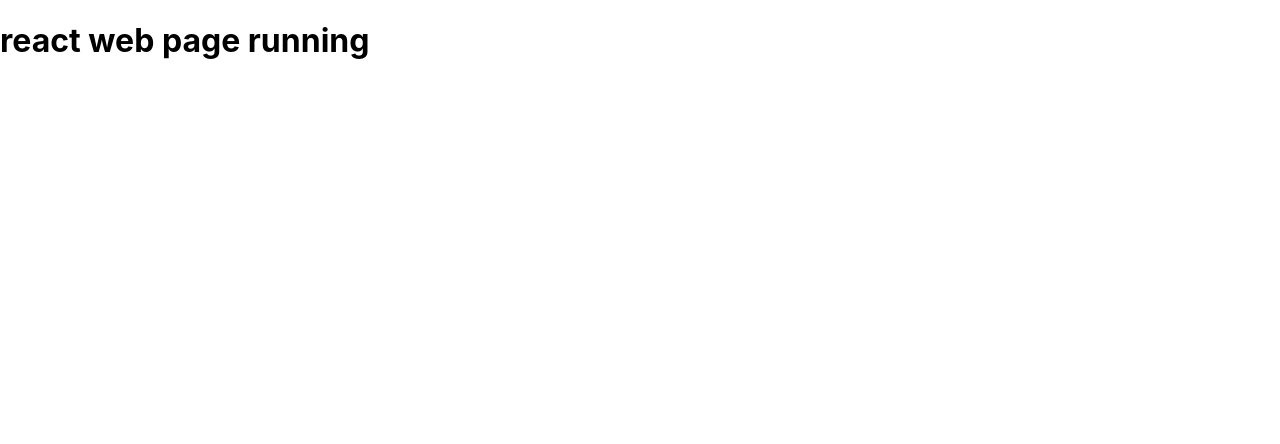
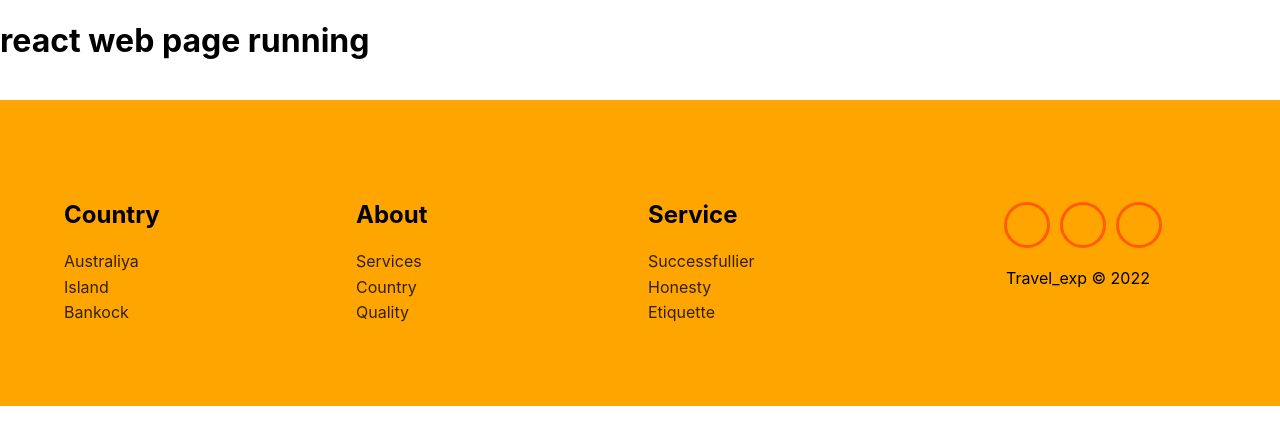
Before and after one commit to proloypaul/secure_travel_client-site, a React (Create React App) app: page / in a window 1280 px wide. Shown: the top 444 px of the page. Built offline with nearby package versions, Linux system fonts and the light colour scheme.

Commit message:
create some component

```diff
--- a/package.json
+++ b/package.json
@@ -3,11 +3,15 @@
   "version": "0.1.0",
   "private": true,
   "dependencies": {
+    "@emotion/react": "^11.7.1",
+    "@emotion/styled": "^11.6.0",
+    "@mui/material": "^5.3.1",
     "@testing-library/jest-dom": "^5.16.1",
     "@testing-library/react": "^12.1.2",
     "@testing-library/user-event": "^13.5.0",
     "react": "^17.0.2",
     "react-dom": "^17.0.2",
+    "react-router-dom": "^6.2.1",
     "react-scripts": "5.0.0",
     "web-vitals": "^2.1.4"
   },
--- a/src/App.js
+++ b/src/App.js
@@ -1,9 +1,12 @@
 import './App.css';
+import Footer from './Components/Footer/Footer';
 
 function App() {
   return (
     <div>
       <h1>react web page running</h1>
+
+     <Footer></Footer>
     </div>
   );
 }
--- /dev/null
+++ b/src/Components/Footer/Footer.css
@@ -0,0 +1,47 @@
+.footer-clean{
+    background: orange;
+    margin-top: 40px;
+    color: #000000;
+  }
+.footer-clean ul {
+    padding:0;
+    list-style:none;
+    line-height:1.6;
+    font-size:16px;
+    color: #000000;
+    margin-bottom:0;
+}
+
+.footer-clean ul li{
+    color:inherit;
+    text-decoration:none;
+    opacity:0.8;
+}
+
+.footer-clean ul li:hover {
+    opacity:1;
+}
+
+.footer-clean .social {
+    text-align:center;
+}
+
+.footer-clean .social > i{
+    font-size:30px;
+    width:40px;
+    height:40px;
+    line-height:40px;
+    display:inline-block;
+    text-align:center;
+    border-radius:50%;
+    border:3px solid orangered;
+    margin-left:10px;
+    margin-top:22px;
+    color:inherit;
+    opacity:0.75;
+}
+
+.footer-clean .social > i:hover {
+    /* opacity:0.9; */
+    color: crimson;
+}
--- /dev/null
+++ b/src/Components/Footer/Footer.js
@@ -0,0 +1,43 @@
+import { Container, Grid } from '@mui/material';
+import React from 'react';
+import './Footer.css';
+
+const Footer = () => {
+    return (
+        <footer className="footer-clean">
+            <Container className="container" sx={{py:10}}>
+                <Grid container spacing={2}>
+                    <Grid item xs={4} md={3} className="item">
+                        <h2>Country</h2>
+                        <ul>
+                            <li>Australiya</li>
+                            <li>Island</li>
+                            <li>Bankock</li>
+                        </ul>
+                    </Grid>
+                    <Grid item xs={4} md={3} className="item">
+                        <h2>About</h2>
+                        <ul>
+                            <li>Services</li>
+                            <li>Country</li>
+                            <li>Quality</li>
+                        </ul>
+                    </Grid>
+                    <Grid item xs={4} md={3} className="item">
+                        <h2>Service</h2>
+                        <ul>
+                            <li>Successfullier</li>
+                            <li>Honesty</li>
+                            <li>Etiquette</li>
+                        </ul>
+                    </Grid>
+                    <Grid item xs={12} md={3} className="social"><i className="fab fa-facebook-square"></i><i className="fab fa-twitter-square"></i><i className="fab fa-instagram-square"></i>
+                        <p>Travel_exp &copy; 2022</p>
+                    </Grid>
+                </Grid>
+            </Container>
+        </footer>
+    );
+};
+
+export default Footer;
--- a/src/index.js
+++ b/src/index.js
@@ -3,6 +3,7 @@ import ReactDOM from 'react-dom';
 import './index.css';
 import App from './App';
 import reportWebVitals from './reportWebVitals';
+
 
 ReactDOM.render(
   <React.StrictMode>
```
Also changed, not shown: src/Components/Banner/Banner.js (added, +12 -0 lines), src/Components/Header/Header.js (added, +11 -0 lines), src/Components/Header/Header.css (added), 1 other file (tests, documents, lock files or other folders).
